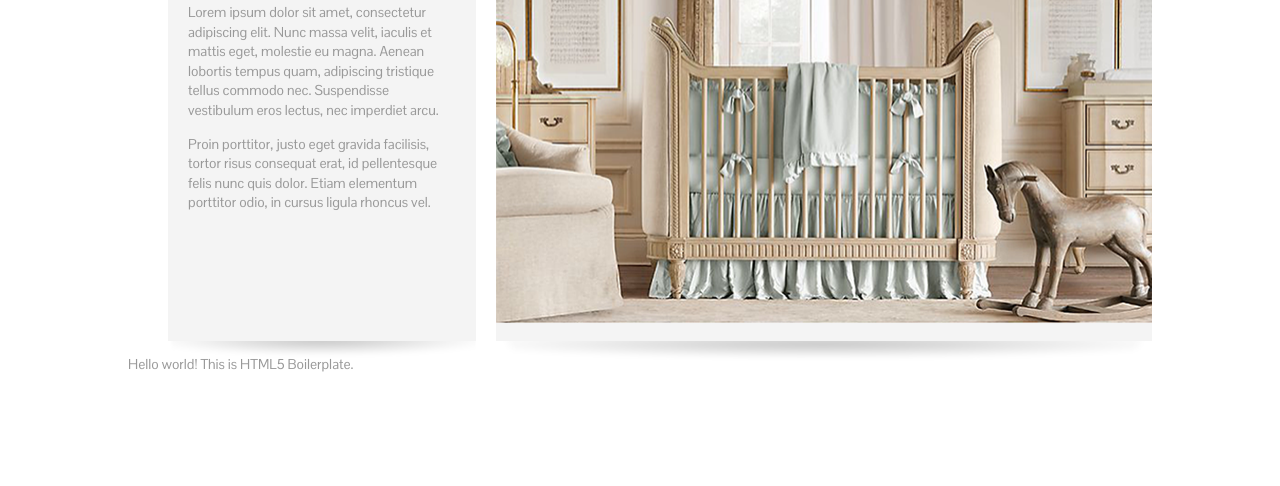
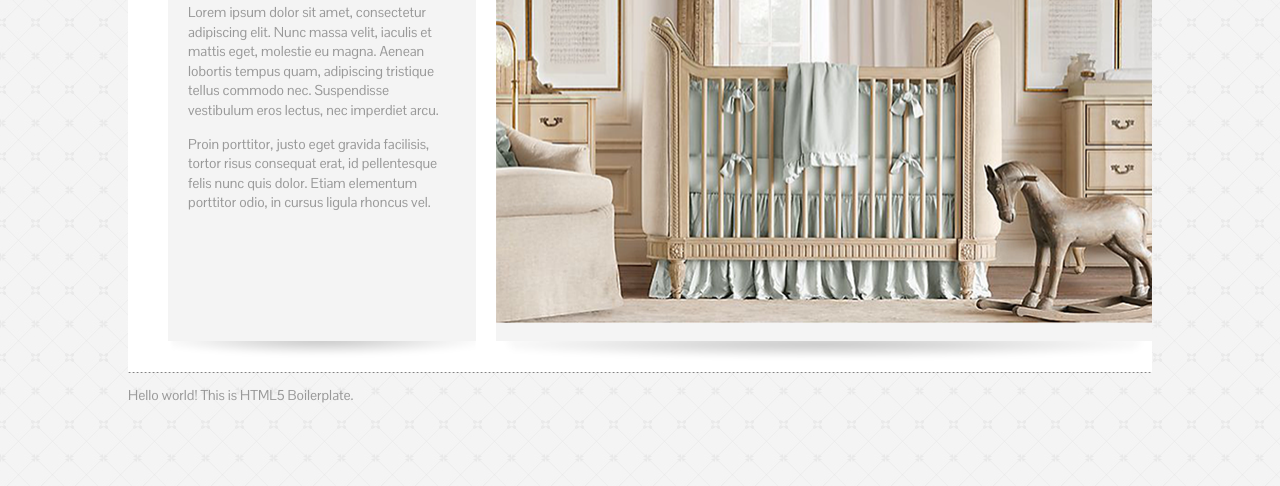
Before and after one commit to KKlever/Gigi_Brooks, a plain HTML site: page index.html in a window 1280 px wide. Shown: the part 314-800 px from the top of the page. Drawn offline with Linux system fonts and the light colour scheme; a web font is replaced by a local one.

Commit message:
added bg pattern, dashed line at the bottom

```diff
--- a/css/main.css
+++ b/css/main.css
@@ -58,6 +58,7 @@ textarea {
 body{
     font-family: 'Antic Slab', serif;
     font-weight: 400;
+    background-image: url("../img/bg_pattern.jpg");
 }
 h1, h2, h3, h4{
     font-family: 'Antic Slab', serif;
@@ -80,6 +81,7 @@ p {
     width: 100%;
     min-width: 1024px;
     color: #999999;
+    background-color: #fff;
 }
 .dropdown{
     padding-top: 10px;
@@ -224,7 +226,19 @@ color:#aecacc;
 color:#aecacc;
 }
 .body-content{
-
+    position: relative;
+    min-width: 1024px;
+    background-color: #fff;
+    padding-bottom: 31px;
+}
+.body-content:after{
+    display: block;
+    content: '';
+    position: absolute;
+    margin-top: 31px;
+    height: 1px;
+    width: 100%;
+    background-image: url("../img/dashed_line.png");
 }
 .txt-column{
     position: relative;
--- a/index.html
+++ b/index.html
@@ -70,6 +70,7 @@
                     <div class="l-image-box float-l">
                        <img src="img/room.png" width="656" height="406" alt="Room with a craddle and toy horse">
                     </div>
+                    <div class="dashed-line clearfix"></div>
                 </div>
               <p>Hello world! This is HTML5 Boilerplate.</p>
           </div>
```
Also changed, not shown: img/bg_pattern.jpg (added), img/dashed_line.png (added).
